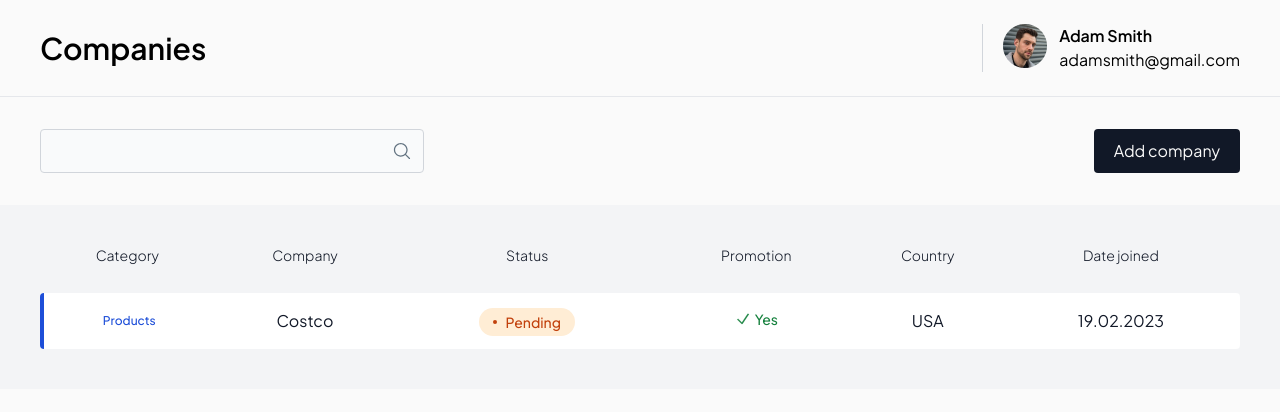
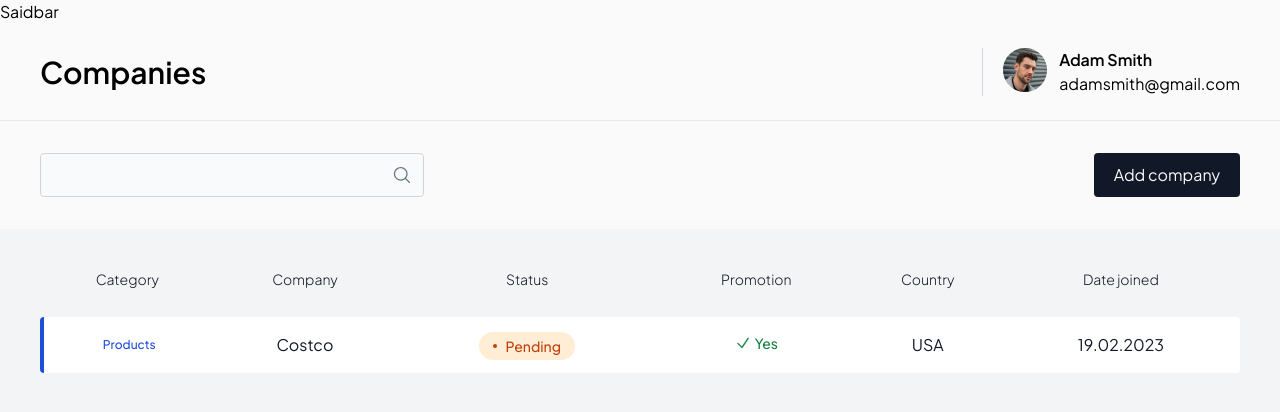
Before and after one commit to Ekaterina-Skrinnikova/crm, a Next.js app: page /companies in a window 1280 px wide. Shown: the top 412 px of the page. Built offline with nearby package versions, Linux system fonts and the light colour scheme.

Commit message:
edited stucture of app, added layout in admin

```diff
--- /dev/null
+++ b/src/app/(admin)/layout.tsx
@@ -0,0 +1,12 @@
+export interface LayoutProps {
+    children: React.ReactNode
+}
+
+export default function Layout({ children }: LayoutProps) {
+    return (
+        <>
+            <p> Saidbar</p>
+            <div>{children}</div>
+        </>
+    )
+}
```
Also changed, not shown: src/app/(admin)/companies/page.tsx (renamed from src/app/companies/page.tsx, +7 -7 lines), src/app/(admin)/dashboard/page.tsx (renamed from src/app/dashboard/page.tsx, +4 -4 lines), src/app/(admin)/companies/[id]/page.tsx (renamed from src/app/companies/[id]/page.tsx).
